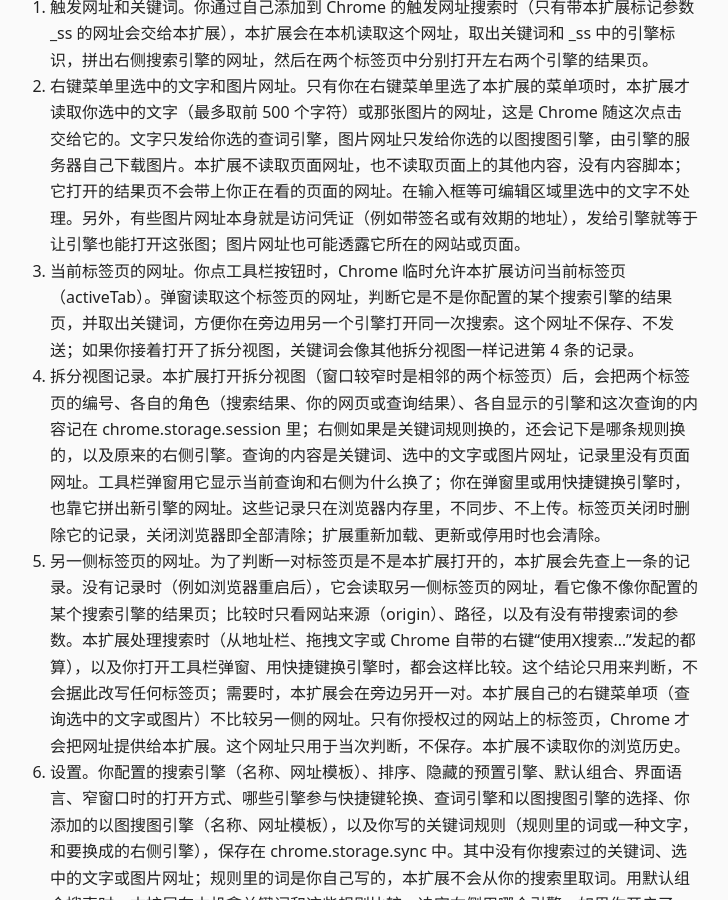
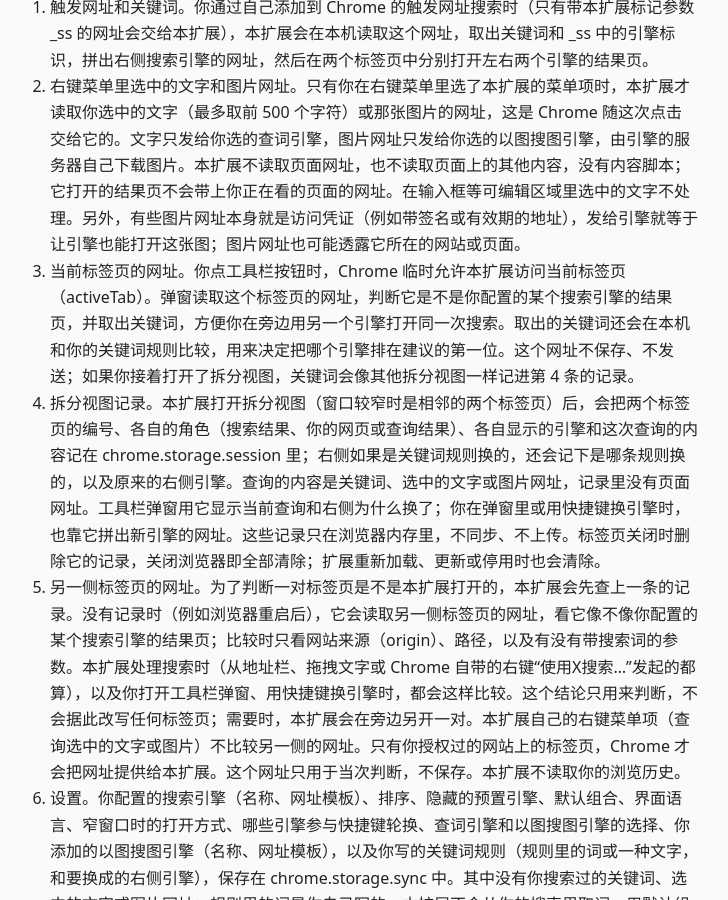
Before and after one commit to pine2D/split-search, a Jekyll site: the page built from docs/privacy.zh-CN.md, in a window 1280 px wide and 900 px high, scrolled down 708 px. Shown: the whole window, without its empty margins (286-1014 px from the left). Built offline with Jekyll 4.4.1, drawn with Linux system fonts in a browser that asks for light colours.

Commit message:
docs: disclose rule matching in the popup and list keyword rules
The toolbar popup also compares the search terms it reads from the current results page with the keyword rules, to order the engines it suggests for completing a split. The public privacy policy (both GitHub Pages copies and both templates in docs/store/privacy.md) now says so in item 3, matching the store fact table. The GitHub Pages home page lists keyword rules like the READMEs, and the CLAUDE.md logging constraint names the words a keyword rule matched.

Co-Authored-By: Claude Opus 5.5 <noreply@anthropic.com>
Claude-Session: https://claude.ai/code/session_01QAFczmx2FRoPgu46A1z6D9

```diff
--- a/docs/privacy.zh-CN.md
+++ b/docs/privacy.zh-CN.md
@@ -24,7 +24,7 @@ Split Search（以下简称“本扩展”）是由 pine2D 开发的 Chrome 扩
 
 1. 触发网址和关键词。你通过自己添加到 Chrome 的触发网址搜索时（只有带本扩展标记参数 _ss 的网址会交给本扩展），本扩展会在本机读取这个网址，取出关键词和 _ss 中的引擎标识，拼出右侧搜索引擎的网址，然后在两个标签页中分别打开左右两个引擎的结果页。
 2. 右键菜单里选中的文字和图片网址。只有你在右键菜单里选了本扩展的菜单项时，本扩展才读取你选中的文字（最多取前 500 个字符）或那张图片的网址，这是 Chrome 随这次点击交给它的。文字只发给你选的查词引擎，图片网址只发给你选的以图搜图引擎，由引擎的服务器自己下载图片。本扩展不读取页面网址，也不读取页面上的其他内容，没有内容脚本；它打开的结果页不会带上你正在看的页面的网址。在输入框等可编辑区域里选中的文字不处理。另外，有些图片网址本身就是访问凭证（例如带签名或有效期的地址），发给引擎就等于让引擎也能打开这张图；图片网址也可能透露它所在的网站或页面。
-3. 当前标签页的网址。你点工具栏按钮时，Chrome 临时允许本扩展访问当前标签页（activeTab）。弹窗读取这个标签页的网址，判断它是不是你配置的某个搜索引擎的结果页，并取出关键词，方便你在旁边用另一个引擎打开同一次搜索。这个网址不保存、不发送；如果你接着打开了拆分视图，关键词会像其他拆分视图一样记进第 4 条的记录。
+3. 当前标签页的网址。你点工具栏按钮时，Chrome 临时允许本扩展访问当前标签页（activeTab）。弹窗读取这个标签页的网址，判断它是不是你配置的某个搜索引擎的结果页，并取出关键词，方便你在旁边用另一个引擎打开同一次搜索。取出的关键词还会在本机和你的关键词规则比较，用来决定把哪个引擎排在建议的第一位。这个网址不保存、不发送；如果你接着打开了拆分视图，关键词会像其他拆分视图一样记进第 4 条的记录。
 4. 拆分视图记录。本扩展打开拆分视图（窗口较窄时是相邻的两个标签页）后，会把两个标签页的编号、各自的角色（搜索结果、你的网页或查询结果）、各自显示的引擎和这次查询的内容记在 chrome.storage.session 里；右侧如果是关键词规则换的，还会记下是哪条规则换的，以及原来的右侧引擎。查询的内容是关键词、选中的文字或图片网址，记录里没有页面网址。工具栏弹窗用它显示当前查询和右侧为什么换了；你在弹窗里或用快捷键换引擎时，也靠它拼出新引擎的网址。这些记录只在浏览器内存里，不同步、不上传。标签页关闭时删除它的记录，关闭浏览器即全部清除；扩展重新加载、更新或停用时也会清除。
 5. 另一侧标签页的网址。为了判断一对标签页是不是本扩展打开的，本扩展会先查上一条的记录。没有记录时（例如浏览器重启后），它会读取另一侧标签页的网址，看它像不像你配置的某个搜索引擎的结果页；比较时只看网站来源（origin）、路径，以及有没有带搜索词的参数。本扩展处理搜索时（从地址栏、拖拽文字或 Chrome 自带的右键“使用X搜索…”发起的都算），以及你打开工具栏弹窗、用快捷键换引擎时，都会这样比较。这个结论只用来判断，不会据此改写任何标签页；需要时，本扩展会在旁边另开一对。本扩展自己的右键菜单项（查询选中的文字或图片）不比较另一侧的网址。只有你授权过的网站上的标签页，Chrome 才会把网址提供给本扩展。这个网址只用于当次判断，不保存。本扩展不读取你的浏览历史。
 6. 设置。你配置的搜索引擎（名称、网址模板）、排序、隐藏的预置引擎、默认组合、界面语言、窄窗口时的打开方式、哪些引擎参与快捷键轮换、查词引擎和以图搜图引擎的选择、你添加的以图搜图引擎（名称、网址模板），以及你写的关键词规则（规则里的词或一种文字，和要换成的右侧引擎），保存在 chrome.storage.sync 中。其中没有你搜索过的关键词、选中的文字或图片网址；规则里的词是你自己写的，本扩展不会从你的搜索里取词。用默认组合搜索时，本扩展在本机拿关键词和这些规则比较，决定右侧用哪个引擎。如果你开启了 Chrome 同步，Chrome 会通过你的 Google 账号在你的设备之间同步这些设置；这由 Chrome 和 Google 的隐私政策管辖，本扩展的开发者无法访问。本扩展还在 chrome.storage.local 里记一个“是否已完成设置”的标记（只有是或否），设置页和工具栏弹窗据此决定要不要显示设置引导，这个标记不会同步。设置完成前，用“试一下”打开的标签页编号会记在 chrome.storage.session 里，这样试一下不会被当成已完成设置；关闭浏览器即清除。
```
Also changed, not shown: CLAUDE.md (+1 -1 lines), docs/index.md (+1 -0 lines), docs/privacy.md (+1 -1 lines), docs/store/privacy.md (+3 -3 lines).
